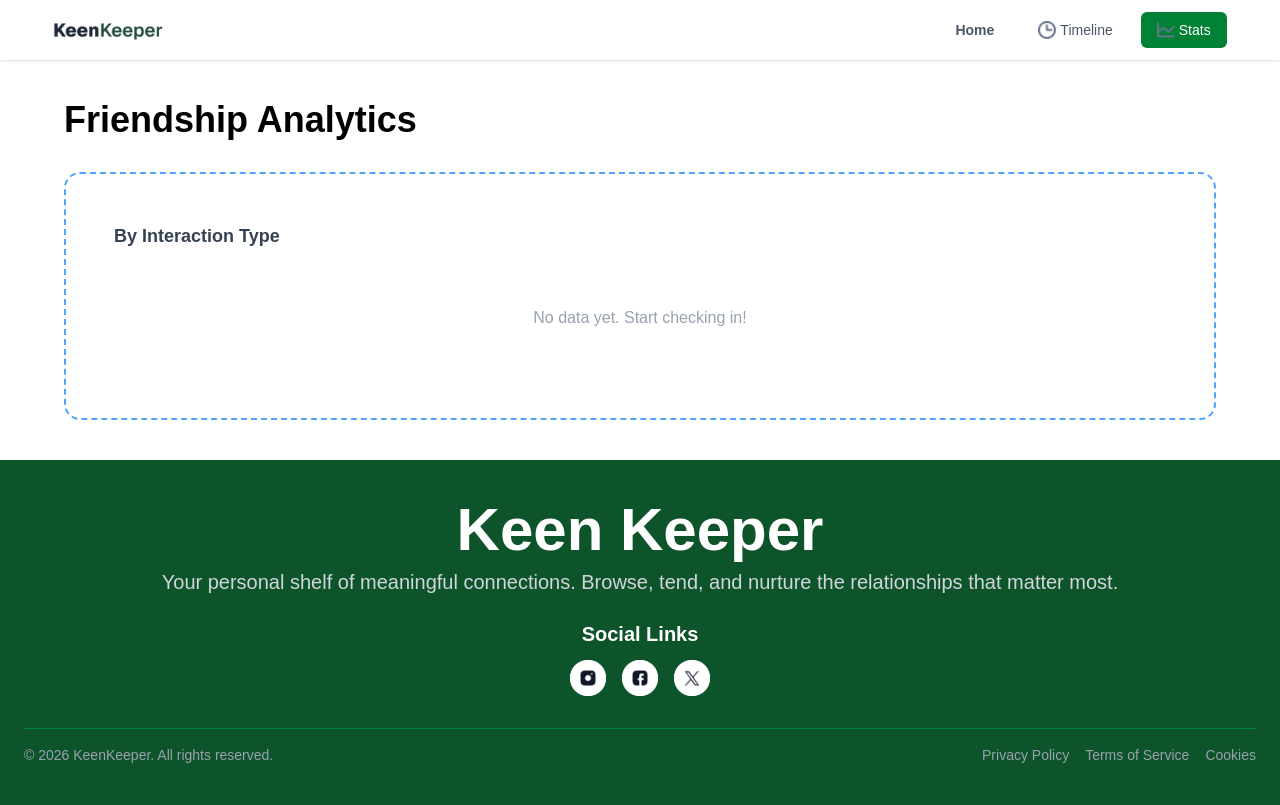
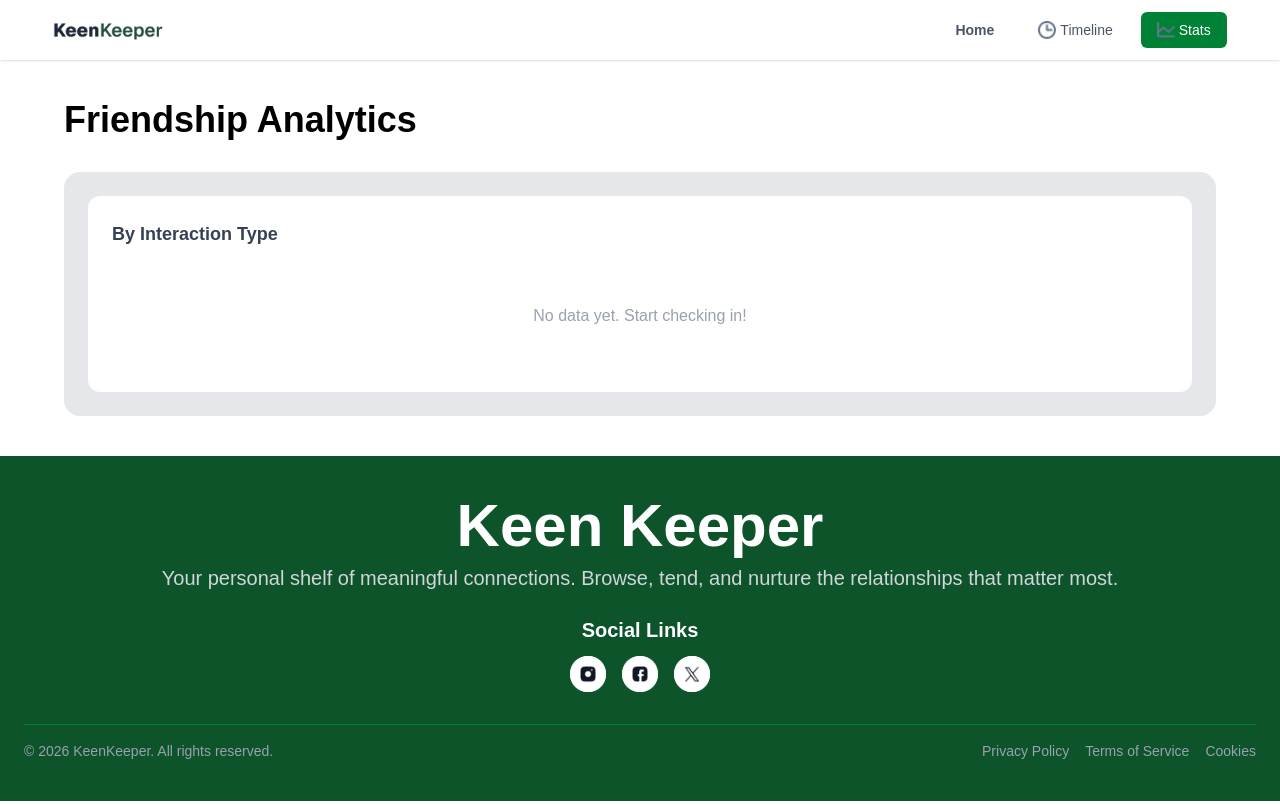
Before and after one commit to aribariyan4-a11y/keen-keeper-project, a Next.js app: page /stats in a window 1280 px wide. Built offline with nearby package versions, Linux system fonts and the light colour scheme.

Commit message:
added some changes to perfect desing and styles

```diff
--- a/src/app/stats/page.jsx
+++ b/src/app/stats/page.jsx
@@ -26,7 +26,7 @@ export default function StatsPage() {
                 Friendship Analytics
             </h1>
 
-            <div className="border-2 border-dashed border-blue-400 rounded-2xl p-6">
+            <div className="bg-gray-200 rounded-2xl p-6">
 
                 <div className="bg-white rounded-xl p-6">
 
@@ -47,7 +47,8 @@ export default function StatsPage() {
                                 ))}
                             </Pie>
 
-                            <Legend />
+
+                            <Legend/>
 
                         </PieChart>
                     )}
```
